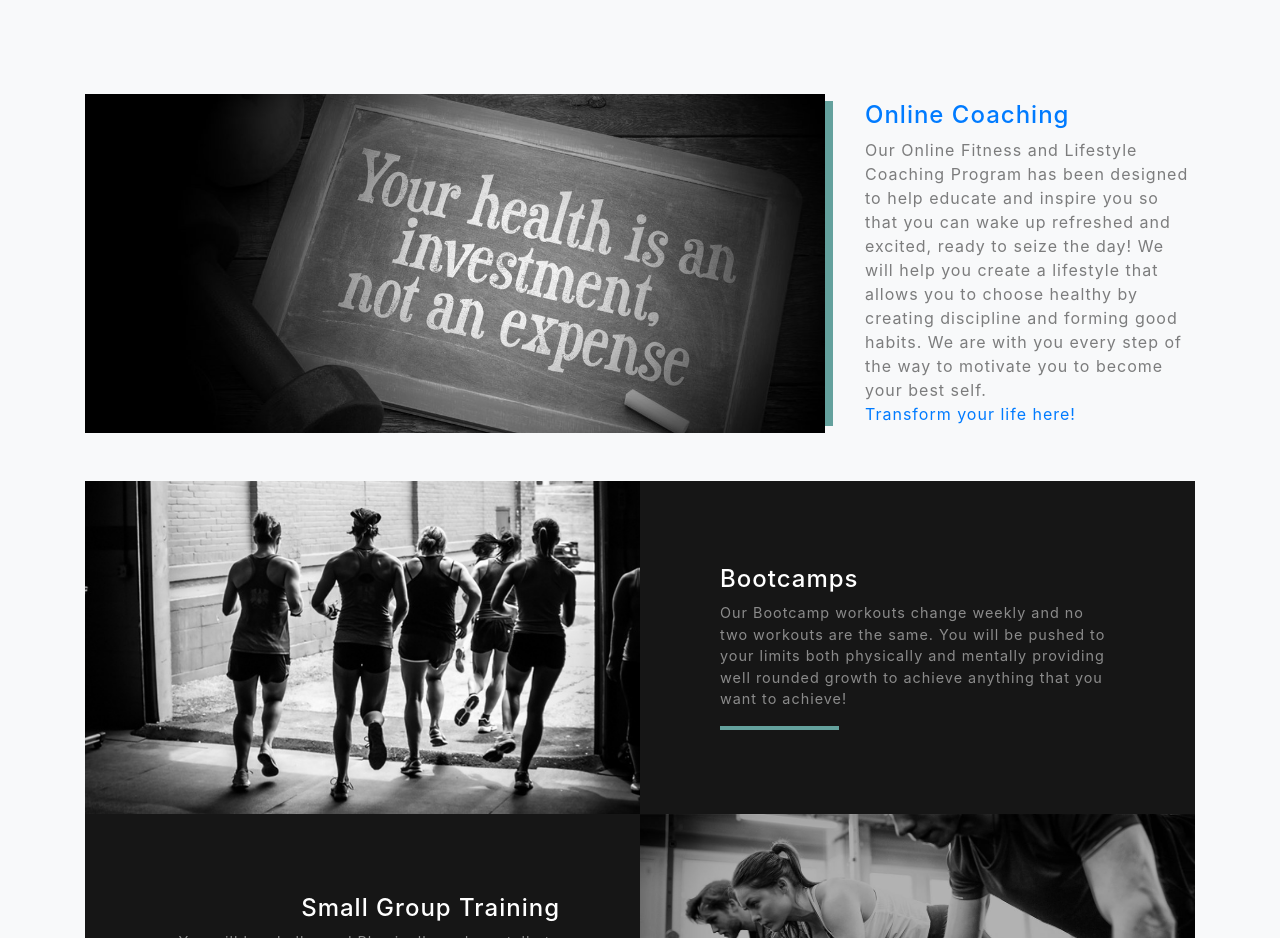
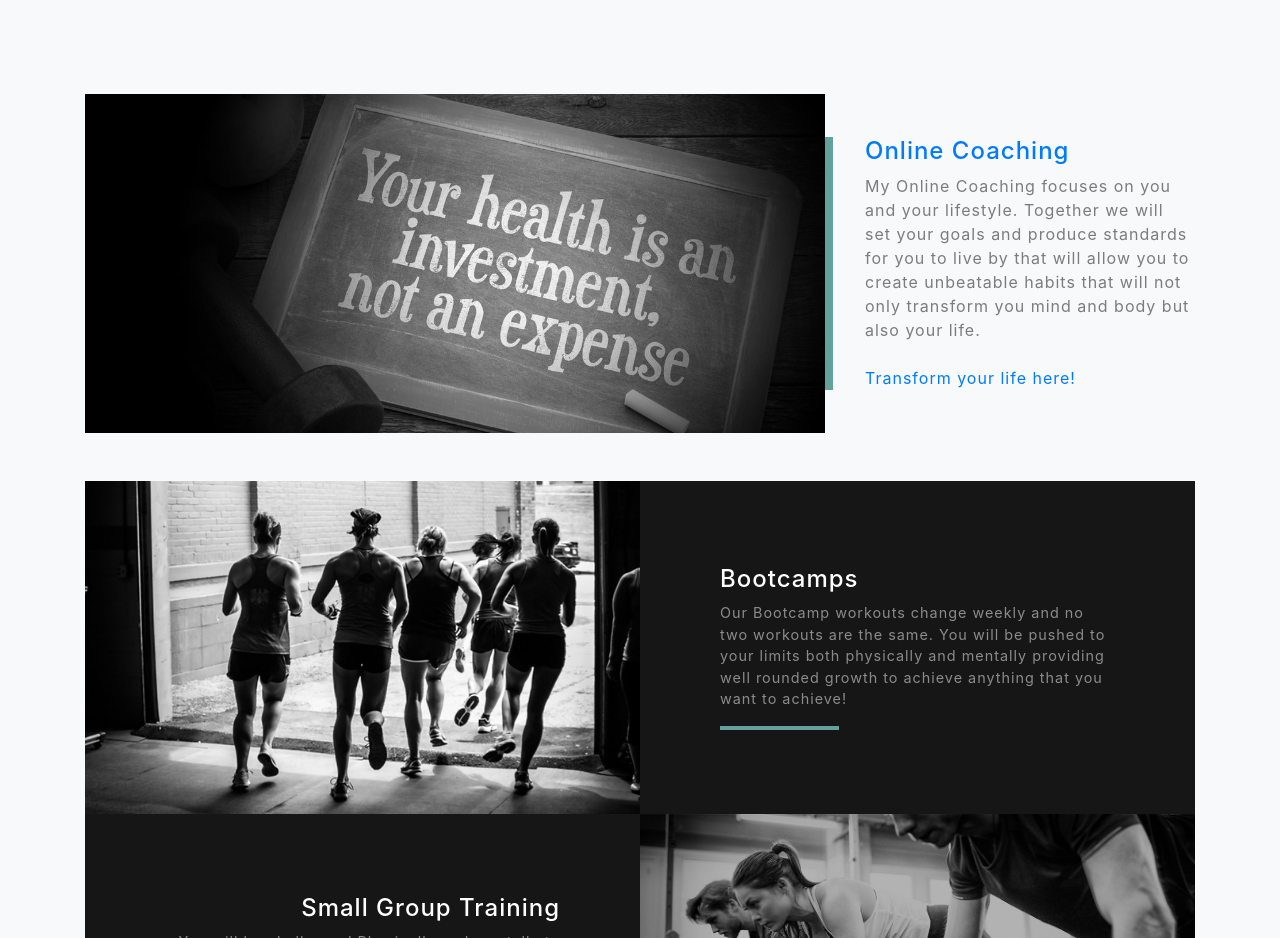
Before and after one commit to jackosullivanpt/elitewarrior.co.uk, a website with bundled scripts: page index.html in a window 1280 px wide. Shown: the part 1240-2178 px from the top of the page. Built offline with nearby package versions, Linux system fonts and the light colour scheme; files whose address does not match are found by name.

Commit message:
Update index.html

```diff
--- a/index.html
+++ b/index.html
@@ -89,10 +89,10 @@
           <div class="col-xl-4 col-lg-5">
             <div class="featured-text text-center text-lg-left">
               <a href="http://elitewarrior.co.uk/coaching" target="_blank"><h4>Online Coaching</h4></a>
-              <p class="text-black-50 mb-0">Our Online Fitness and Lifestyle Coaching Program has been designed to help educate
-                and inspire you so that you can wake up refreshed and excited, ready to seize the day! We will help you create
-                a lifestyle that allows you to choose healthy by creating discipline and forming good habits. We are with you
-                every step of the way to motivate you to become your best self. </p>
+              <p class="text-black-50 mb-0">My Online Coaching focuses on you and your lifestyle. Together we will
+              set your goals and produce standards for you to live by that will allow you to create unbeatable habits that
+              will not only transform you mind and body but also your life. </p>
+              <br>
               <a href="http://elitewarrior.co.uk/coaching" target="_blank">Transform your life here!</a>
             </div>
           </div>
```
